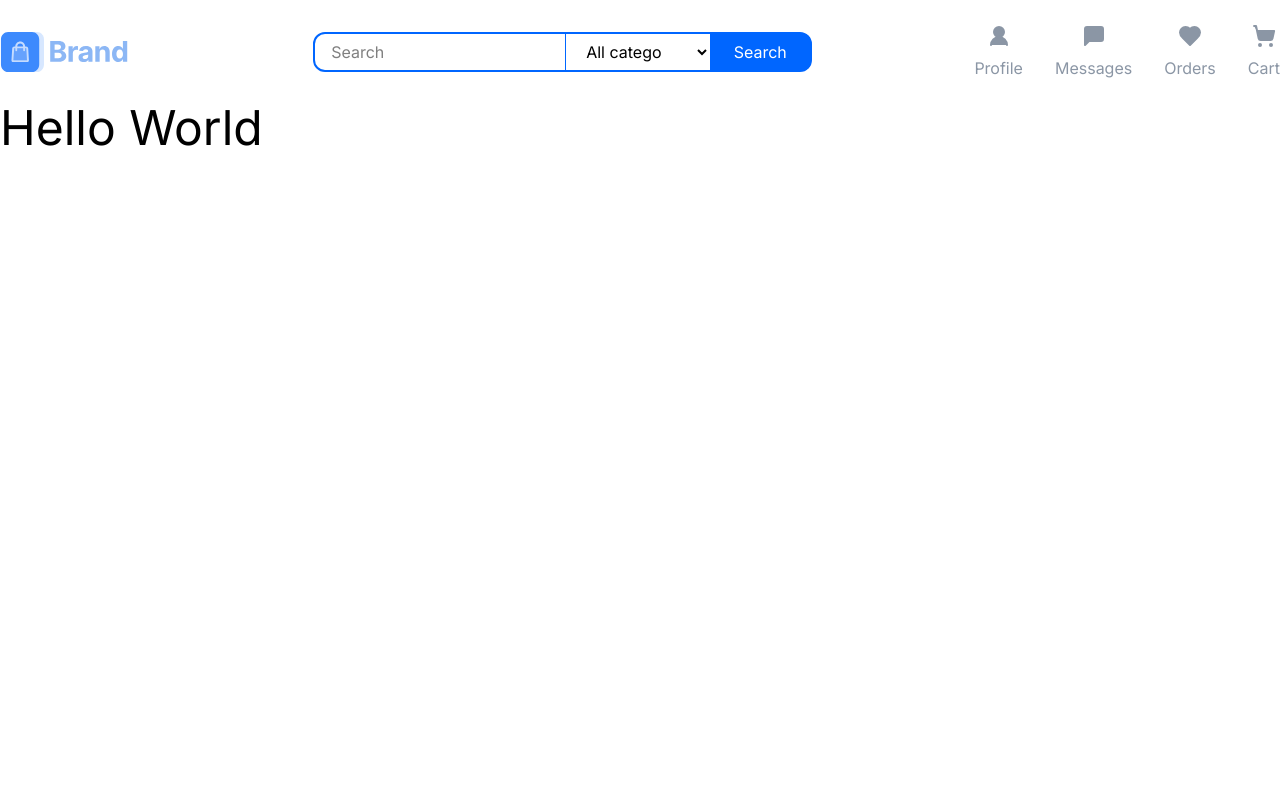
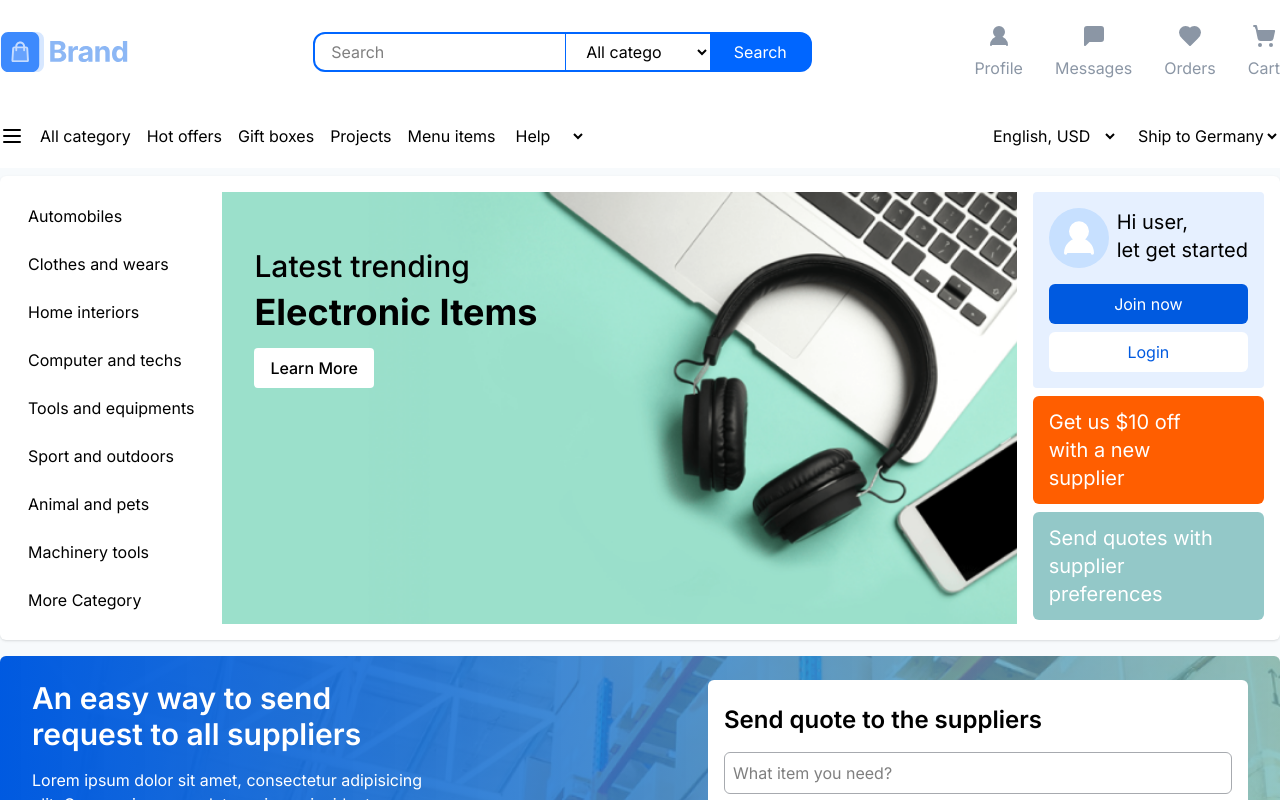
Before and after one commit to heamlk/Ecommerce-frontend-design, a Next.js app: page / in a window 1280 px wide. Shown: the top 800 px of the page. Built offline with nearby package versions, Linux system fonts and the light colour scheme.

Commit message:
feat: add the homepage sections components

```diff
--- a/src/app/page.tsx
+++ b/src/app/page.tsx
@@ -1,9 +1,19 @@
-import Container from "@/components/common/Container";
+import ExtraServices from "@/components/layouts/ExtraServices";
+import Hero from "@/components/layouts/Hero";
+import Newsletter from "@/components/layouts/Newsletter";
+import QuoteToSuppliers from "@/components/layouts/QuoteToSuppliers";
+import SingleNav from "@/components/layouts/SingleNav";
+import Suppliers from "@/components/layouts/Suppliers";
 
 export default function Home() {
   return (
-    <Container as={"main"} className="text-5xl  w-full h-screen">
-      Hello World
-    </Container>
+    <main className="bg-[#f7fafc]">
+      <SingleNav />
+      <Hero />
+      <QuoteToSuppliers />
+      <ExtraServices />
+      <Suppliers />
+      <Newsletter />
+    </main>
   );
 }
```
